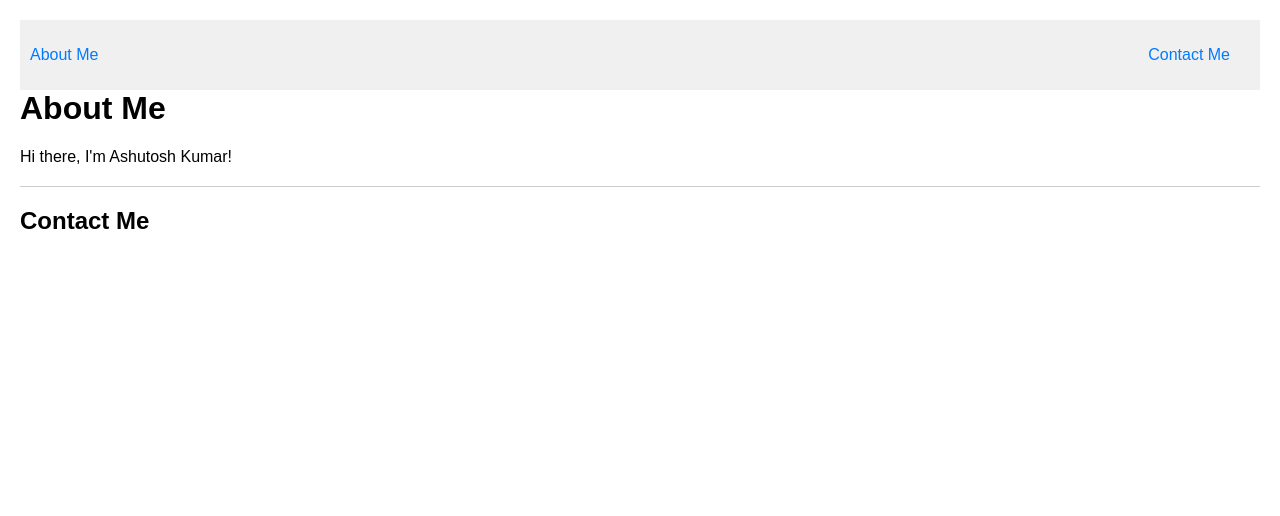
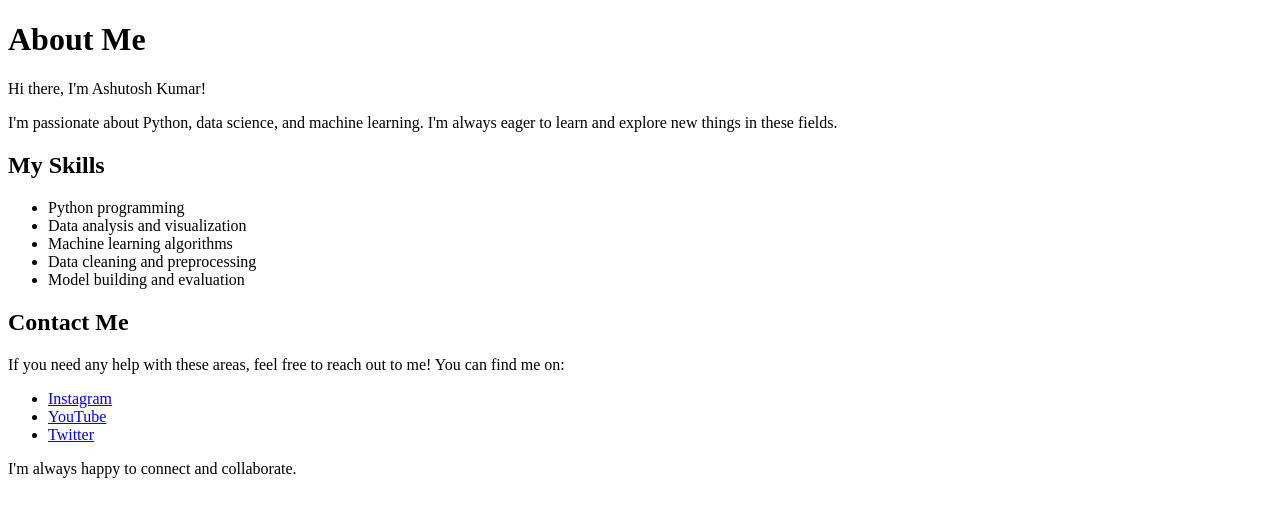
Before and after one commit to ashuaanshu/ashuaanshu.github.io, a plain HTML site: page index.html in a window 1280 px wide. Drawn offline with Linux system fonts and the light colour scheme.

Commit message:
Update index.html

```diff
--- a/index.html
+++ b/index.html
@@ -2,66 +2,31 @@
 <html>
 <head>
 <title>About Ashutosh Kumar</title>
-<style>
-/* Basic styling */
-body {
-  font-family: sans-serif;
-  margin: 0;
-  padding: 20px;
-}
-
-h1, h2 {
-  margin-top: 0;
-}
-
-ul {
-  list-style-type: none;
-  padding: 0;
-}
-
-a {
-  text-decoration: none;
-  color: #007bff;
-}
-
-/* Menu styling */
-nav {
-  background-color: #f0f0f0;
-  padding: 10px;
-}
-
-nav ul {
-  display: flex;
-  justify-content: space-between;
-}
-
-nav li {
-  margin-right: 20px;
-}
-
-/* Contact section styling */
-.contact-section {
-  margin-top: 20px;
-  border-top: 1px solid #ccc;
-  padding-top: 20px;
-}
-</style>
 </head>
 <body>
-
-<nav>
-  <ul>
-    <li><a href="#">About Me</a></li>
-    <li><a href="#contact">Contact Me</a></li>
-  </ul>
-</nav>
-
 <h1>About Me</h1>
 <p>Hi there, I'm Ashutosh Kumar!</p>
 
-<section class="contact-section" id="contact">
-  <h2>Contact Me</h2>
-  </section>
+<p>I'm passionate about Python, data science, and machine learning. I'm always eager to learn and explore new things in these fields.</p>
 
+<h2>My Skills</h2>
+<ul>
+  <li>Python programming</li>
+  <li>Data analysis and visualization</li>
+  <li>Machine learning algorithms</li>
+  <li>Data cleaning and preprocessing</li>
+  <li>Model building and evaluation</li>
+</ul>
+
+<h2>Contact Me</h2>
+<p>If you need any help with these areas, feel free to reach out to me! You can find me on:</p>
+
+<ul>
+  <li><a href="https://www.instagram.com/ashuaanshu">Instagram</a></li>
+  <li><a href="https://www.youtube.com/ashuaanshu">YouTube</a></li>
+  <li><a href="https://www.twitter.com/ashuaanshu">Twitter</a></li>
+</ul>
+
+<p>I'm always happy to connect and collaborate.</p>
 </body>
 </html>
```
